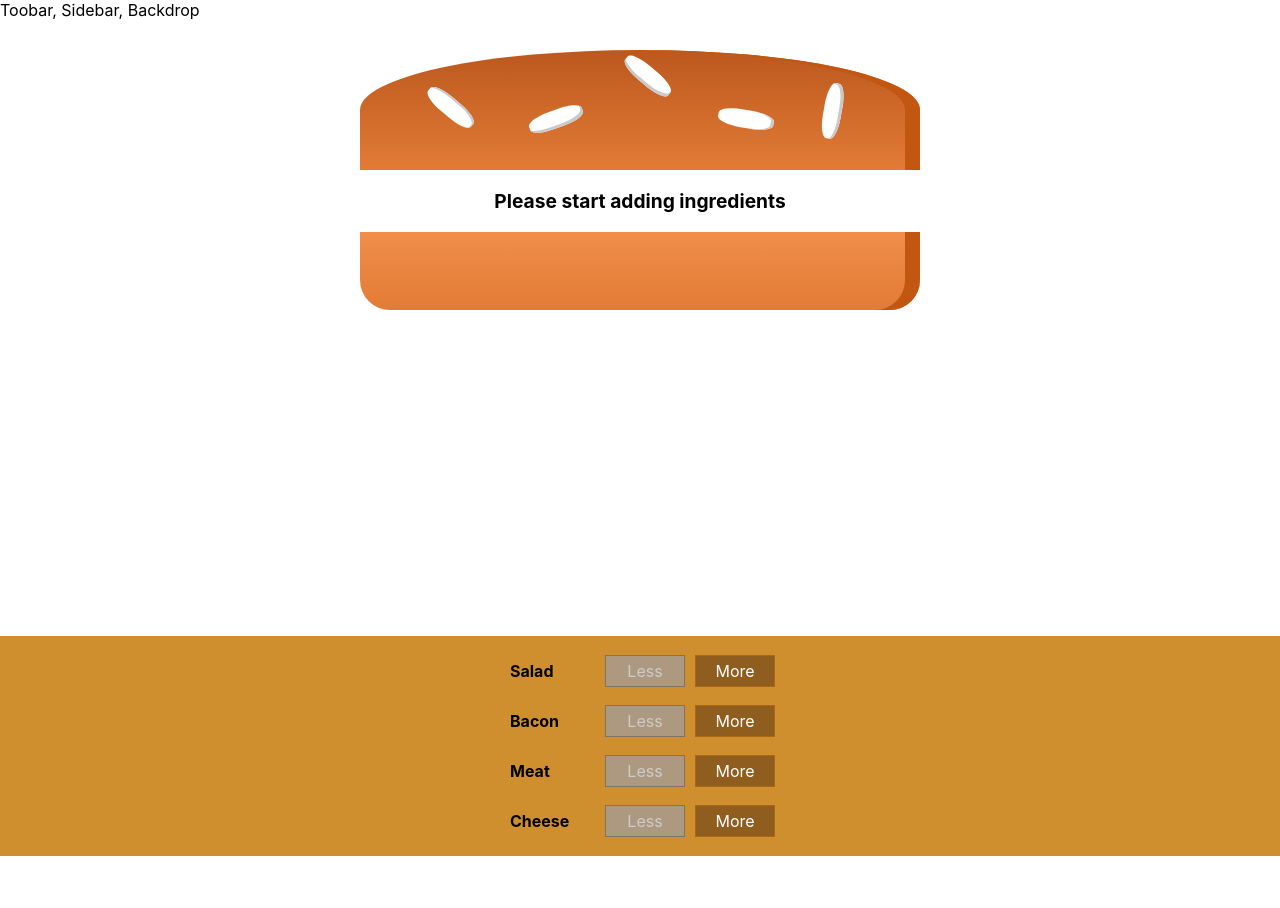
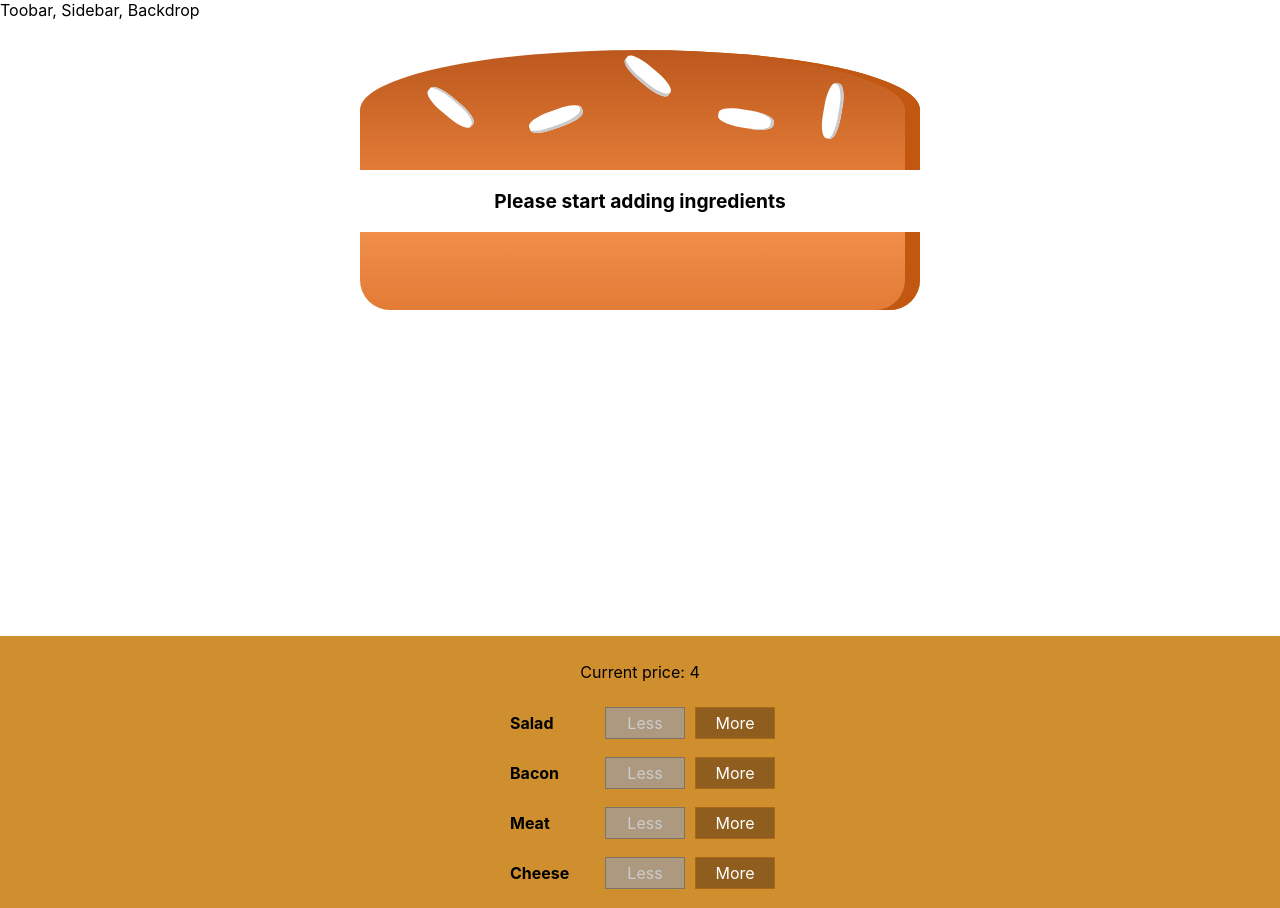
Before and after one commit to ThiagoFazzi/burger-build, a React (Create React App) app: page / in a window 1280 px wide. Before the commit the page ends 856 px from the top, so only its background shows below. Built offline with nearby package versions, Linux system fonts and the light colour scheme.

Commit message:
Add price at BurgerBuilder container also BuildControls component

```diff
--- a/src/components/Burger/BuildControls/BuildControls.js
+++ b/src/components/Burger/BuildControls/BuildControls.js
@@ -12,6 +12,7 @@ const controls = [
 const buildControls = (props) => {
   return (
     <div className={classes.BuildControls}>
+    <p>Current price: {props.price}</p>
       {controls.map(crtl => (
         <BuildControl
           key={crtl.label}
--- a/src/containers/BurgerBuilder/BurgerBuilder.js
+++ b/src/containers/BurgerBuilder/BurgerBuilder.js
@@ -69,6 +69,7 @@ class BurgerBuilder extends Component {
           ingredientAdded={this.addIngredientHandler}
           ingredientRemoved={this.removeIngredientHandler}
           disabled={disableInfo}
+          price={this.state.totalPrice}
         />
       </>
     )
```
